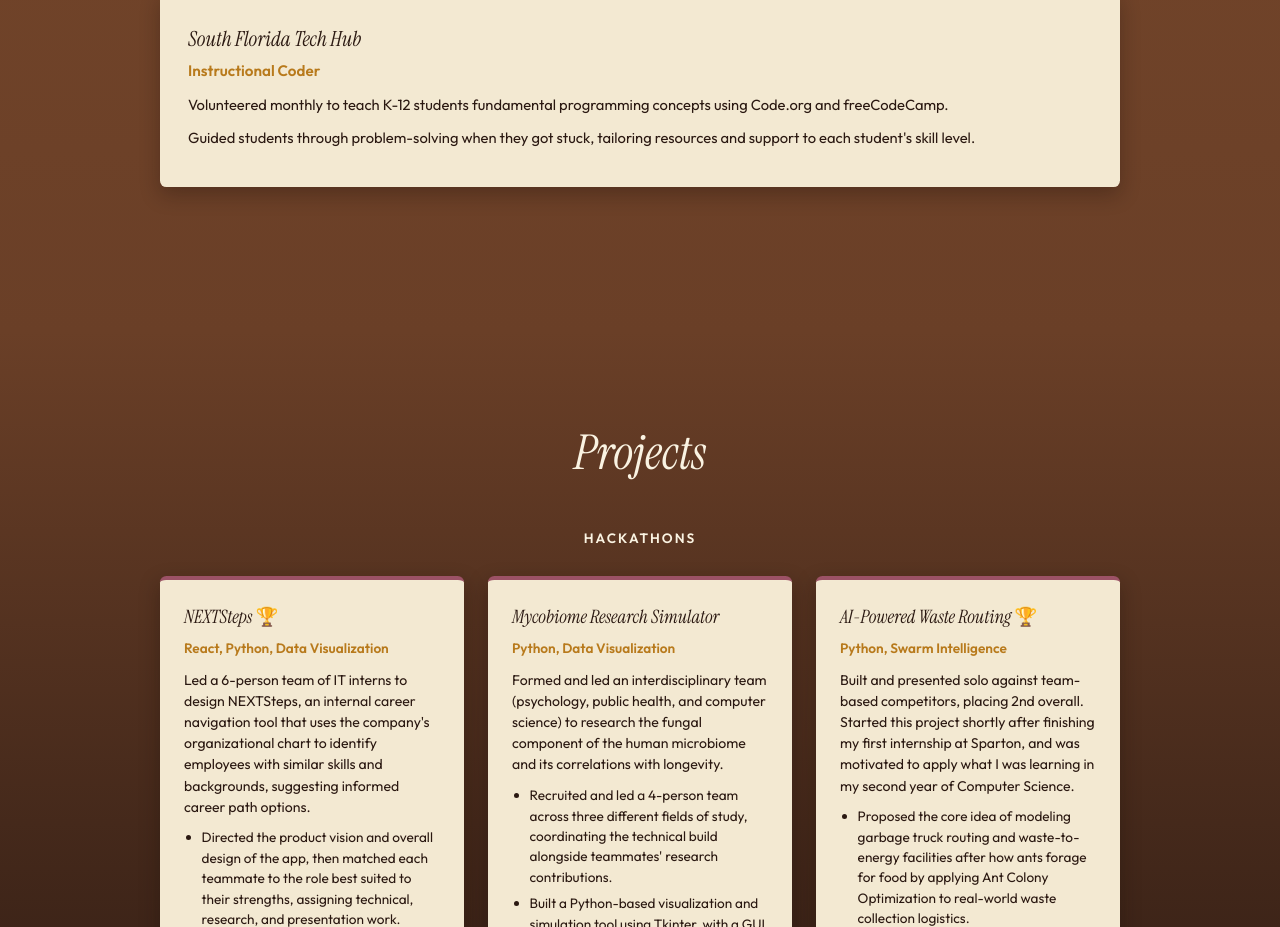
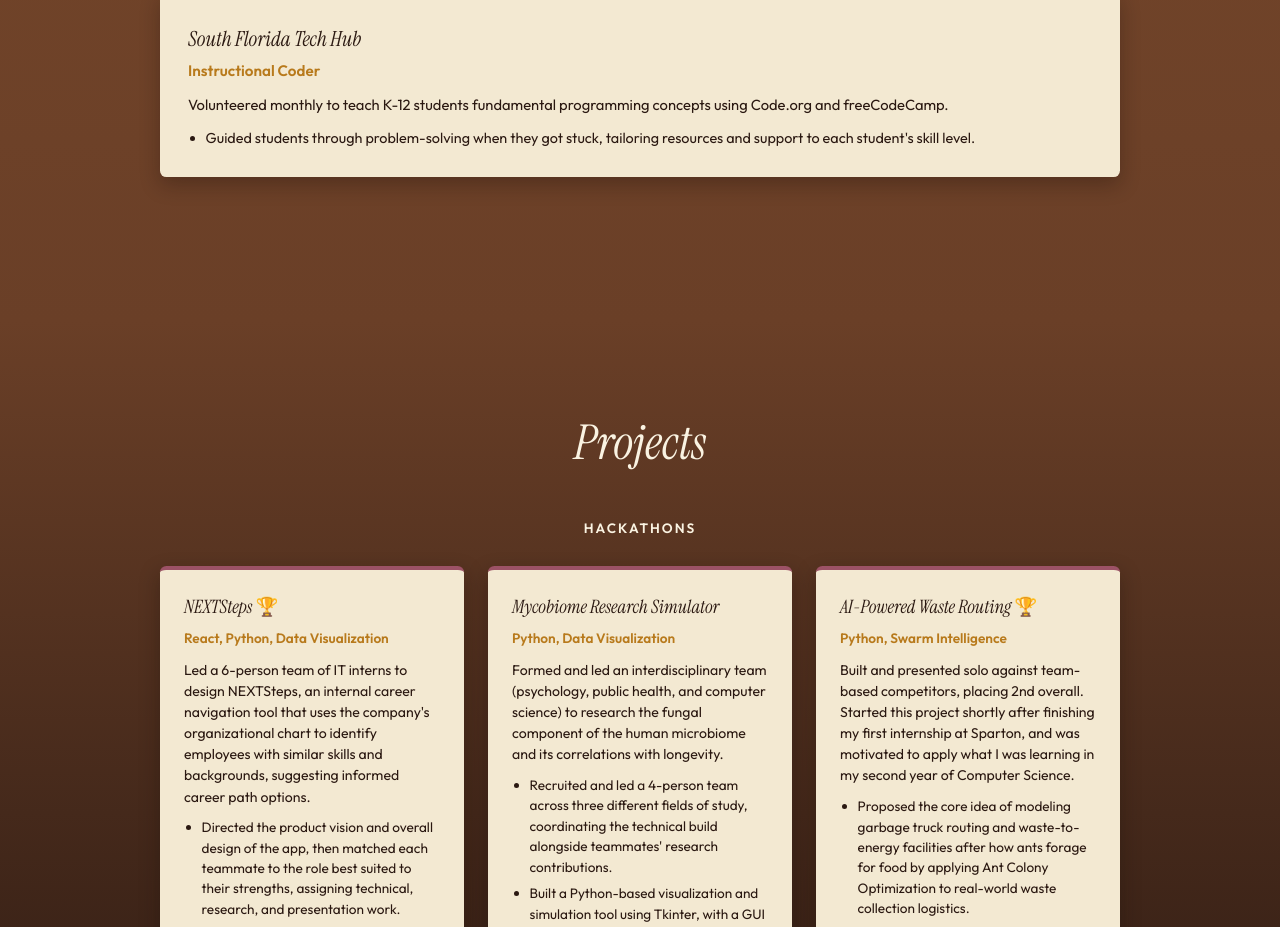
Before and after one commit to mgcapiendo/portfolio, a React (Vite) app: page / in a window 1280 px wide. Shown: the part 4124-5051 px from the top of the page. Built offline with nearby package versions, Linux system fonts and the light colour scheme.

Commit message:
fix: list error on south florida tech hub

```diff
--- a/src/components/Experience.jsx
+++ b/src/components/Experience.jsx
@@ -138,9 +138,11 @@ const Experience = () => {
                         <p>
                             Volunteered monthly to teach K-12 students fundamental programming concepts using Code.org and freeCodeCamp.
                         </p>
-                        <p>
-                            Guided students through problem-solving when they got stuck, tailoring resources and support to each student's skill level.
-                        </p>
+                        <ul>
+                            <li>
+                                Guided students through problem-solving when they got stuck, tailoring resources and support to each student's skill level.
+                            </li>
+                        </ul>
                     </div>
                 </div>
 
```
